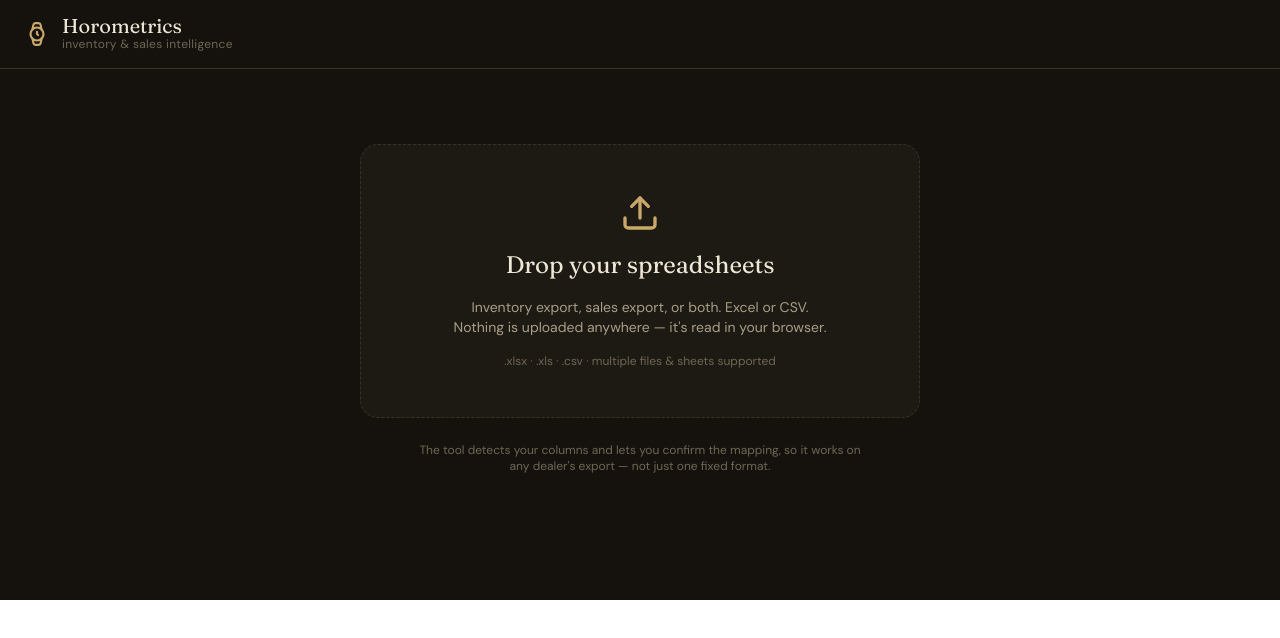
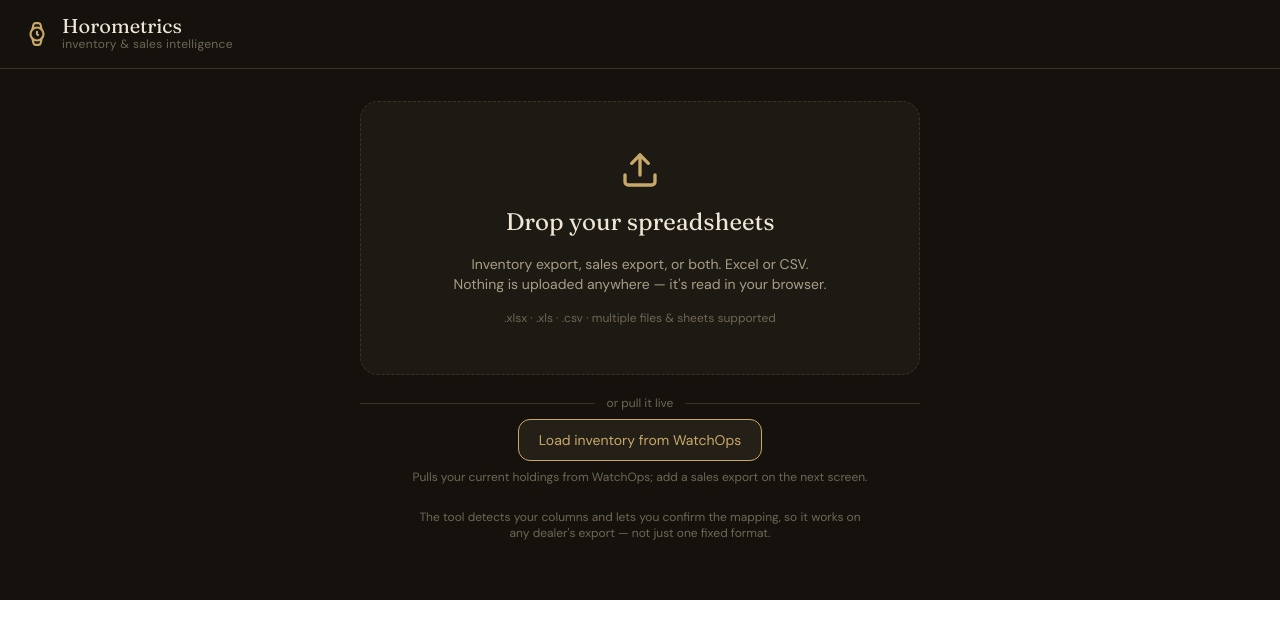
Before and after one commit to MJYassine/watchbi-app, a React (Vite) app: page / in a window 1280 px wide. Shown: the top 638 px of the page. Built offline with nearby package versions, Linux system fonts and the light colour scheme.

Commit message:
WatchOps inventory integration: server /api/inventory proxies the holdings endpoint (paginated, mapped: brand/ref/cost/targets/supplier/paid/serial, unsold only, cached); 'Load inventory from WatchOps' button on the upload screen

```diff
--- a/src/WatchBI.jsx
+++ b/src/WatchBI.jsx
@@ -1606,6 +1606,27 @@ export default function WatchBI() {
 
   const active = datasets.filter((d) => d.role !== "ignore");
 
+  // pull the dealer's live inventory from the WatchOps API and inject as an inventory dataset
+  const [invSync, setInvSync] = useState({ state: "idle", info: null });
+  const INV_COLS = ["brand", "modelName", "modelNumber", "cost", "purchaseDate", "targetWholesale", "tagPrice", "condition", "status", "invType", "paymentStatus", "supplier", "serial"];
+  async function loadWatchOpsInventory() {
+    setInvSync({ state: "loading", info: null });
+    try {
+      const res = await fetch("/api/inventory");
+      const data = await res.json();
+      if (data.error) { setInvSync({ state: "error", info: data.error }); return; }
+      const mapping = Object.fromEntries(INV_COLS.map((c) => [c, c]));
+      const ds = {
+        id: "watchops-inventory", fileName: "WatchOps API",
+        sheetName: `live inventory · ${data.count} watches`, columns: INV_COLS, rows: data.rows || [],
+        role: "inventory", mapping,
+      };
+      setDatasets((prev) => [...prev.filter((d) => d.id !== "watchops-inventory"), ds]);
+      setInvSync({ state: "loaded", info: { count: data.count } });
+      setStage("map");
+    } catch (e) { setInvSync({ state: "error", info: String(e && e.message || e) }); }
+  }
+
   // pull recent WhatsApp messages from Google Drive and inject as a messages dataset
   const [msgSync, setMsgSync] = useState({ state: "idle", info: null });
   const MSG_COLS = ["intent", "brand", "model", "reference", "price", "messageBody", "timestamp", "sender", "chat"];
@@ -1673,7 +1694,7 @@ export default function WatchBI() {
         )}
       </div>
 
-      {stage === "upload" && <UploadView fileRef={fileRef} onFiles={handleFiles} err={err} />}
+      {stage === "upload" && <UploadView fileRef={fileRef} onFiles={handleFiles} err={err} onLoadWatchOps={loadWatchOpsInventory} invSync={invSync} />}
       {stage === "map" && (
         <MapView datasets={datasets} setRole={setRole} setMap={setMap} removeDs={removeDs}
           onBuild={() => setStage("dash")} onAdd={() => fileRef.current?.click()} fileRef={fileRef} onFiles={handleFiles} />
@@ -1684,8 +1705,9 @@ export default function WatchBI() {
 }
 
 /* ---------- upload ---------- */
-function UploadView({ fileRef, onFiles, err }) {
+function UploadView({ fileRef, onFiles, err, onLoadWatchOps, invSync }) {
   const [drag, setDrag] = useState(false);
+  const loadingInv = invSync && invSync.state === "loading";
   return (
     <div className="p-8 flex flex-col items-center" style={{ minHeight: 480, justifyContent: "center" }}>
       <input ref={fileRef} type="file" multiple accept=".xlsx,.xls,.csv" className="hidden"
@@ -1713,6 +1735,24 @@ function UploadView({ fileRef, onFiles, err }) {
         </div>
         <div style={{ color: C.faint }} className="text-xs">.xlsx · .xls · .csv · multiple files & sheets supported</div>
       </div>
+
+      {onLoadWatchOps && (
+        <div className="flex flex-col items-center gap-2 mt-5" style={{ width: "100%", maxWidth: 560 }}>
+          <div className="flex items-center gap-3 w-full">
+            <div style={{ flex: 1, height: 1, background: C.line }} />
+            <span style={{ color: C.faint, fontFamily: SANS }} className="text-xs">or pull it live</span>
+            <div style={{ flex: 1, height: 1, background: C.line }} />
+          </div>
+          <button onClick={onLoadWatchOps} disabled={loadingInv}
+            style={{ background: loadingInv ? C.line : C.panel2, color: loadingInv ? C.faint : C.gold, border: `1px solid ${C.gold}`, borderRadius: 12, fontFamily: SANS }}
+            className="px-5 py-2.5 text-sm flex items-center gap-2">
+            {loadingInv ? "Loading inventory…" : "Load inventory from WatchOps"}
+          </button>
+          {invSync && invSync.state === "error" && <span style={{ color: C.red, fontFamily: SANS }} className="text-xs">{String(invSync.info)}</span>}
+          <span style={{ color: C.faint, fontFamily: SANS }} className="text-xs text-center">Pulls your current holdings from WatchOps; add a sales export on the next screen.</span>
+        </div>
+      )}
+
       <div style={{ color: C.faint }} className="text-xs mt-6 max-w-md text-center">
         The tool detects your columns and lets you confirm the mapping, so it works on any dealer's export — not just one fixed format.
       </div>
```
Also changed, not shown: server.js (+54 -0 lines).
